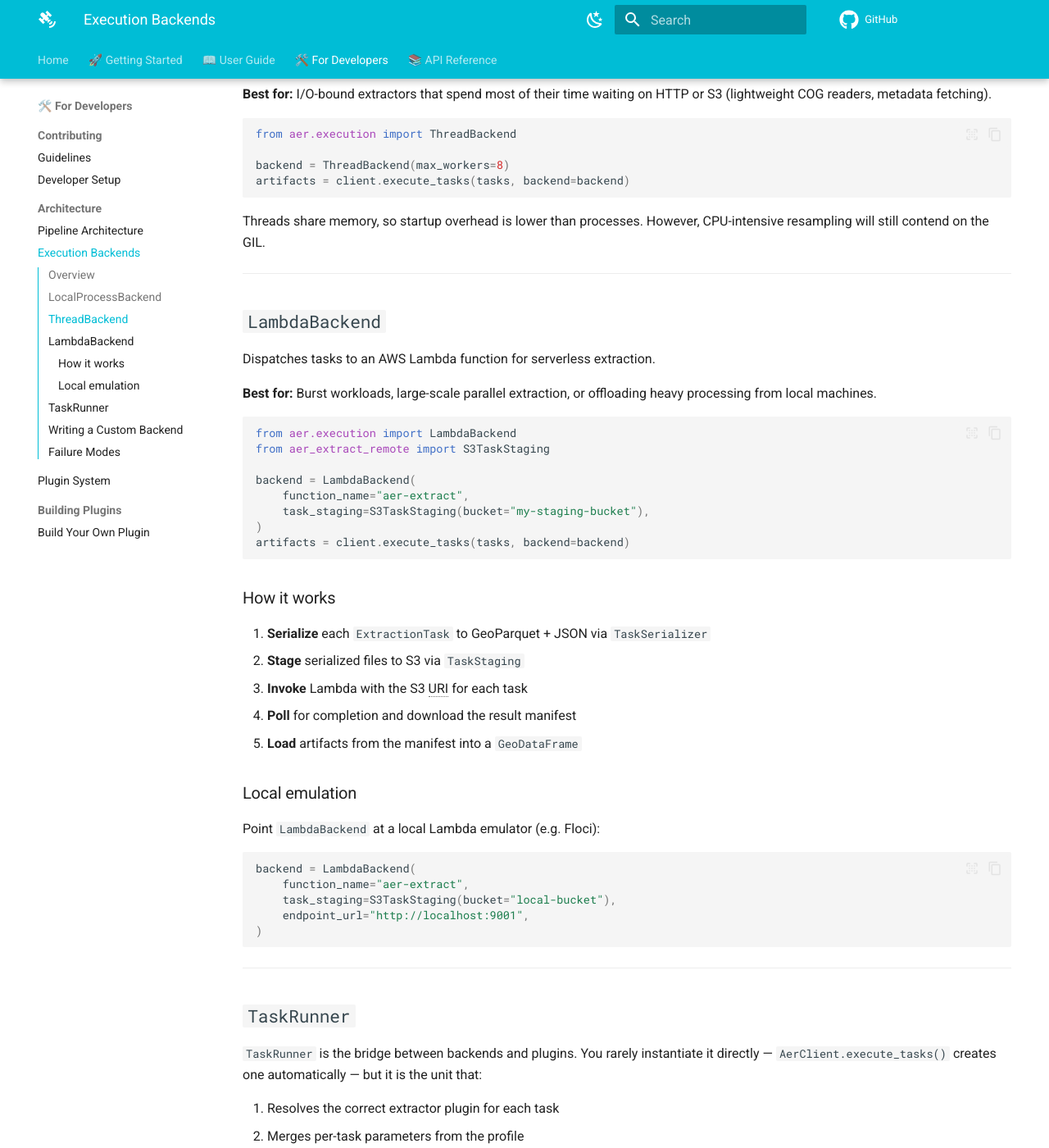
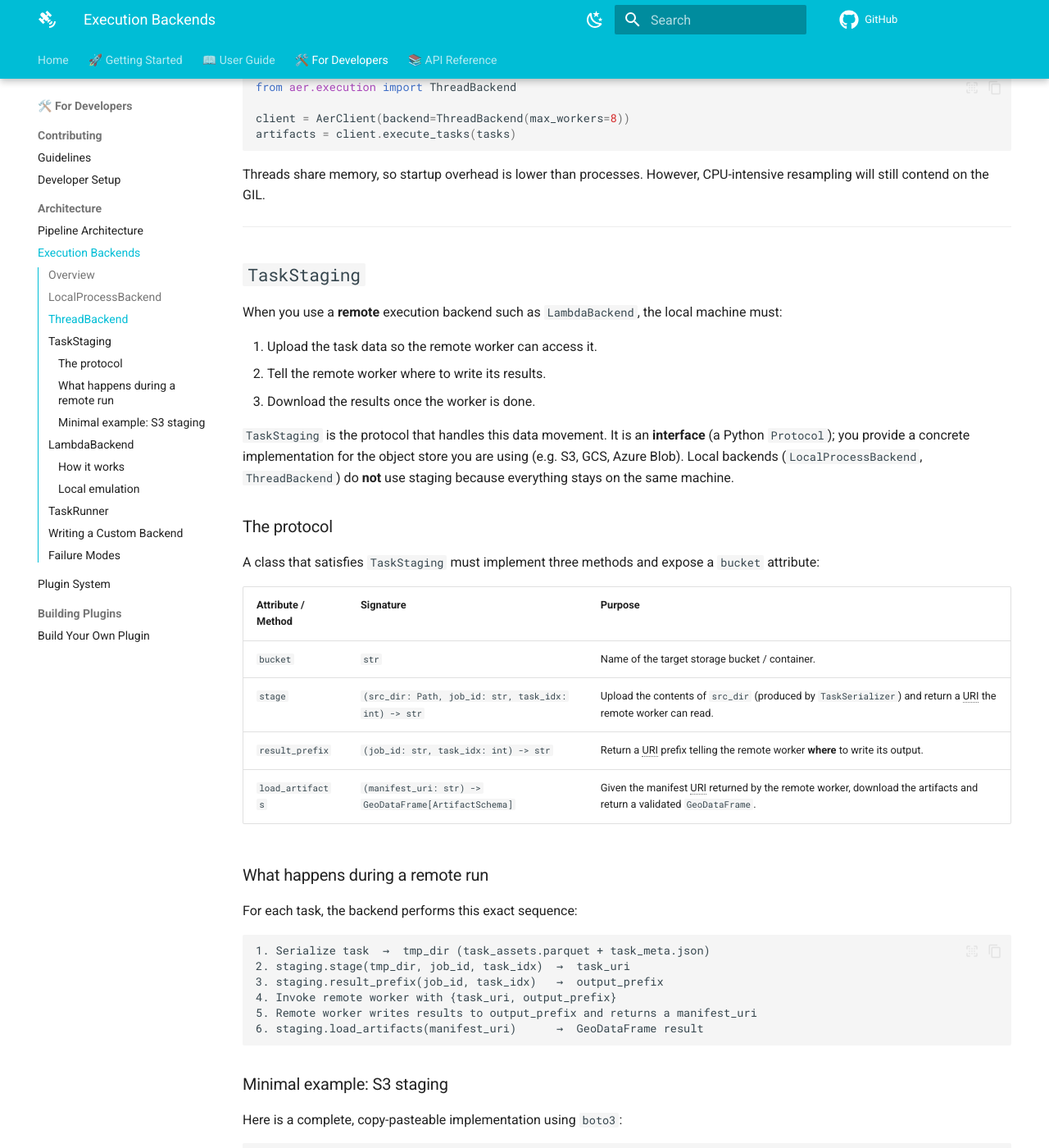
Before and after one commit to frandorr/aereo, an MkDocs documentation site: the page built from docs/execution.md, in a window 1280 px wide and 1400 px high, scrolled down 1294 px. Shown: the whole window at 82% size. Built offline with MkDocs 1.6.1 and Material for MkDocs 9.7.7, drawn with Linux system fonts in a browser that asks for light colours; comment, search, counter and statistics services are not loaded; the version menu is left out; some of the changed text lies outside the part shown.

````diff
--- a/docs/execution.md
+++ b/docs/execution.md
@@ -12,20 +12,17 @@
 from aer.client import AerClient
 from aer.execution import LocalProcessBackend, ThreadBackend
 
+# Sequential (default)
 client = AerClient()
-
-# Assuming 'tasks' was created by client.prepare_for_extraction()
-
-# Sequential (default)
 artifacts = client.execute_tasks(tasks)
 
 # Parallel processes — best for CPU-bound extractors (e.g. satpy)
-backend = LocalProcessBackend(max_workers=4)
-artifacts = client.execute_tasks(tasks, backend=backend)
+client = AerClient(backend=LocalProcessBackend(max_workers=4))
+artifacts = client.execute_tasks(tasks)
 
 # Parallel threads — best for I/O-bound extractors (e.g. COG readers)
-backend = ThreadBackend(max_workers=8)
-artifacts = client.execute_tasks(tasks, backend=backend)
+client = AerClient(backend=ThreadBackend(max_workers=8))
+artifacts = client.execute_tasks(tasks)
 ```
 
 ---
@@ -39,8 +36,8 @@
 ```python
 from aer.execution import LocalProcessBackend
 
-backend = LocalProcessBackend(max_workers=4)
-artifacts = client.execute_tasks(tasks, backend=backend)
+client = AerClient(backend=LocalProcessBackend(max_workers=4))
+artifacts = client.execute_tasks(tasks)
 ```
 
 Each worker process runs `setup_gdal_worker()` on startup to configure GDAL caching and HTTP multiplexing for remote COG access.
@@ -56,13 +53,104 @@
 ```python
 from aer.execution import ThreadBackend
 
-backend = ThreadBackend(max_workers=8)
-artifacts = client.execute_tasks(tasks, backend=backend)
+client = AerClient(backend=ThreadBackend(max_workers=8))
+artifacts = client.execute_tasks(tasks)
 ```
 
 Threads share memory, so startup overhead is lower than processes. However, CPU-intensive resampling will still contend on the GIL.
 
 ---
+
+## `TaskStaging`
+
+When you use a **remote** execution backend such as `LambdaBackend`, the local machine must:
+
+1. Upload the task data so the remote worker can access it.
+2. Tell the remote worker where to write its results.
+3. Download the results once the worker is done.
+
+`TaskStaging` is the protocol that handles this data movement. It is an **interface** (a Python `Protocol`); you provide a concrete implementation for the object store you are using (e.g. S3, GCS, Azure Blob). Local backends (`LocalProcessBackend`, `ThreadBackend`) do **not** use staging because everything stays on the same machine.
+
+### The protocol
+
+A class that satisfies `TaskStaging` must implement three methods and expose a `bucket` attribute:
+
+| Attribute / Method | Signature | Purpose |
+|---|---|---|
+| `bucket` | `str` | Name of the target storage bucket / container. |
+| `stage` | `(src_dir: Path, job_id: str, task_idx: int) -> str` | Upload the contents of `src_dir` (produced by `TaskSerializer`) and return a URI the remote worker can read. |
+| `result_prefix` | `(job_id: str, task_idx: int) -> str` | Return a URI prefix telling the remote worker **where** to write its output. |
+| `load_artifacts` | `(manifest_uri: str) -> GeoDataFrame[ArtifactSchema]` | Given the manifest URI returned by the remote worker, download the artifacts and return a validated `GeoDataFrame`. |
+
+### What happens during a remote run
+
+For each task, the backend performs this exact sequence:
+
+```text
+1. Serialize task  →  tmp_dir (task_assets.parquet + task_meta.json)
+2. staging.stage(tmp_dir, job_id, task_idx)  →  task_uri
+3. staging.result_prefix(job_id, task_idx)   →  output_prefix
+4. Invoke remote worker with {task_uri, output_prefix}
+5. Remote worker writes results to output_prefix and returns a manifest_uri
+6. staging.load_artifacts(manifest_uri)      →  GeoDataFrame result
+```
+
+### Minimal example: S3 staging
+
+Here is a complete, copy-pasteable implementation using `boto3`:
+
+```python
+import boto3
+from pathlib import Path
+from aer.execution.core import TaskStaging
+from aer.schemas import ArtifactSchema
+from pandera.typing.geopandas import GeoDataFrame
+
+
+class S3TaskStaging(TaskStaging):
+    """Upload tasks to S3 and download result artifacts."""
+
+    bucket: str
+
+    def __init__(self, bucket: str):
+        self.bucket = bucket
+        self._s3 = boto3.client("s3")
+
+    def stage(self, src_dir: Path, job_id: str, task_idx: int) -> str:
+        """Upload serialized task files and return an S3 URI."""
+        prefix = f"aer-tasks/{job_id}/{task_idx}/"
+        for file_path in src_dir.iterdir():
+            if file_path.is_file():
+                key = f"{prefix}{file_path.name}"
+                self._s3.upload_file(str(file_path), self.bucket, key)
+        return f"s3://{self.bucket}/{prefix}"
+
+    def result_prefix(self, job_id: str, task_idx: int) -> str:
+        """Return the S3 prefix where the remote worker should write results."""
+        return f"s3://{self.bucket}/aer-results/{job_id}/{task_idx}/"
+
+    def load_artifacts(self, manifest_uri: str) -> GeoDataFrame[ArtifactSchema]:
+        """Download the result manifest and load the artifact GeoDataFrame.
+
+        In a real implementation you would:
+          1. Parse the JSON manifest.
+          2. Download the referenced parquet / GeoJSON files.
+          3. Concatenate them into a single GeoDataFrame.
+        """
+        # Placeholder — replace with real download logic
+        return ArtifactSchema.empty()
+```
+
+You can now pass this staging object to `LambdaBackend`:
+
+```python
+from aer.execution import LambdaBackend
+
+backend = LambdaBackend(
+    function_name="aer-extract",
+    staging=S3TaskStaging(bucket="my-staging-bucket"),
+)
+```
 
 ## `LambdaBackend`
 
@@ -72,13 +160,12 @@
 
 ```python
 from aer.execution import LambdaBackend
-from aer_extract_remote import S3TaskStaging
 
 backend = LambdaBackend(
     function_name="aer-extract",
-    task_staging=S3TaskStaging(bucket="my-staging-bucket"),
+    staging=S3TaskStaging(bucket="my-staging-bucket"),
 )
-artifacts = client.execute_tasks(tasks, backend=backend)
+artifacts = client.execute_tasks(tasks)
 ```
 
 ### How it works
````
Also changed, not shown: other parts of docs/execution.md (+1 -1 lines), docs/cli.md (+1 -1 lines), docs/grid.md (+1 -1 lines), docs/pipeline-architecture.md (+3 -3 lines), docs/pipeline.md (+24 -14 lines), docs/troubleshooting.md (+1 -1 lines).
